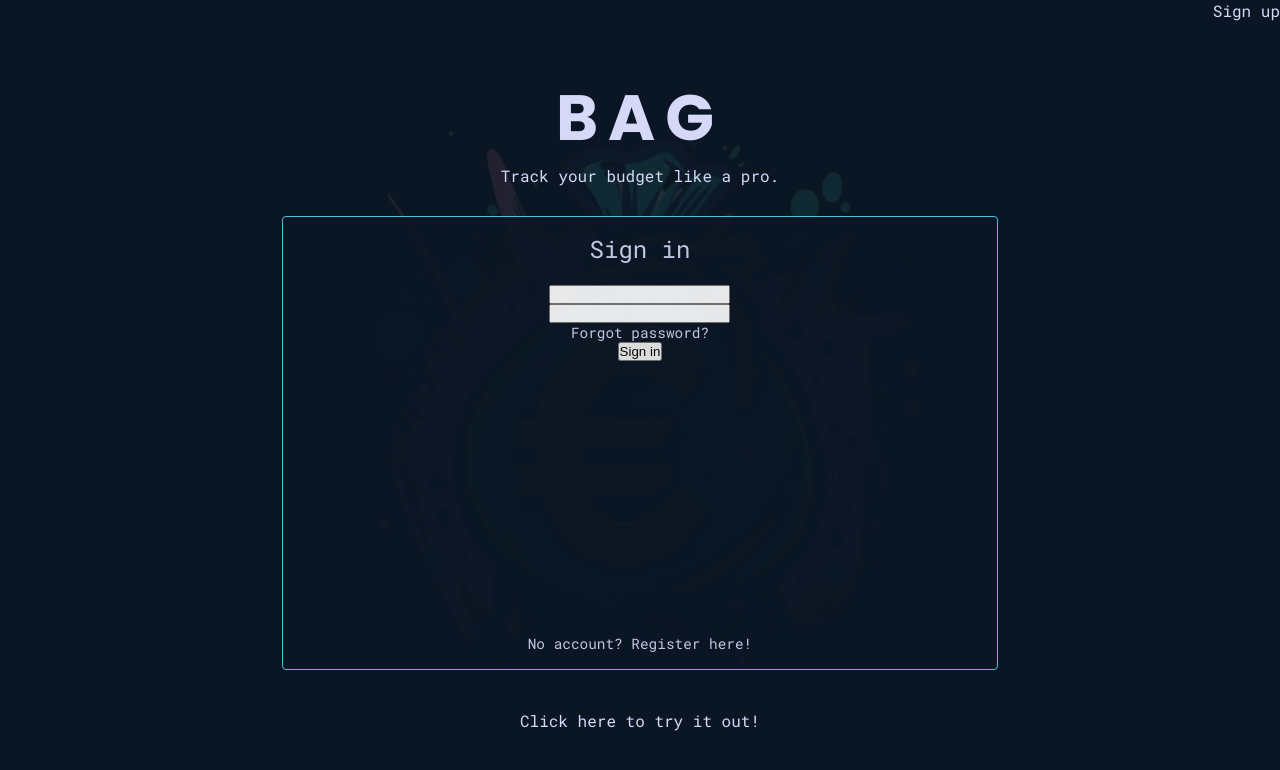
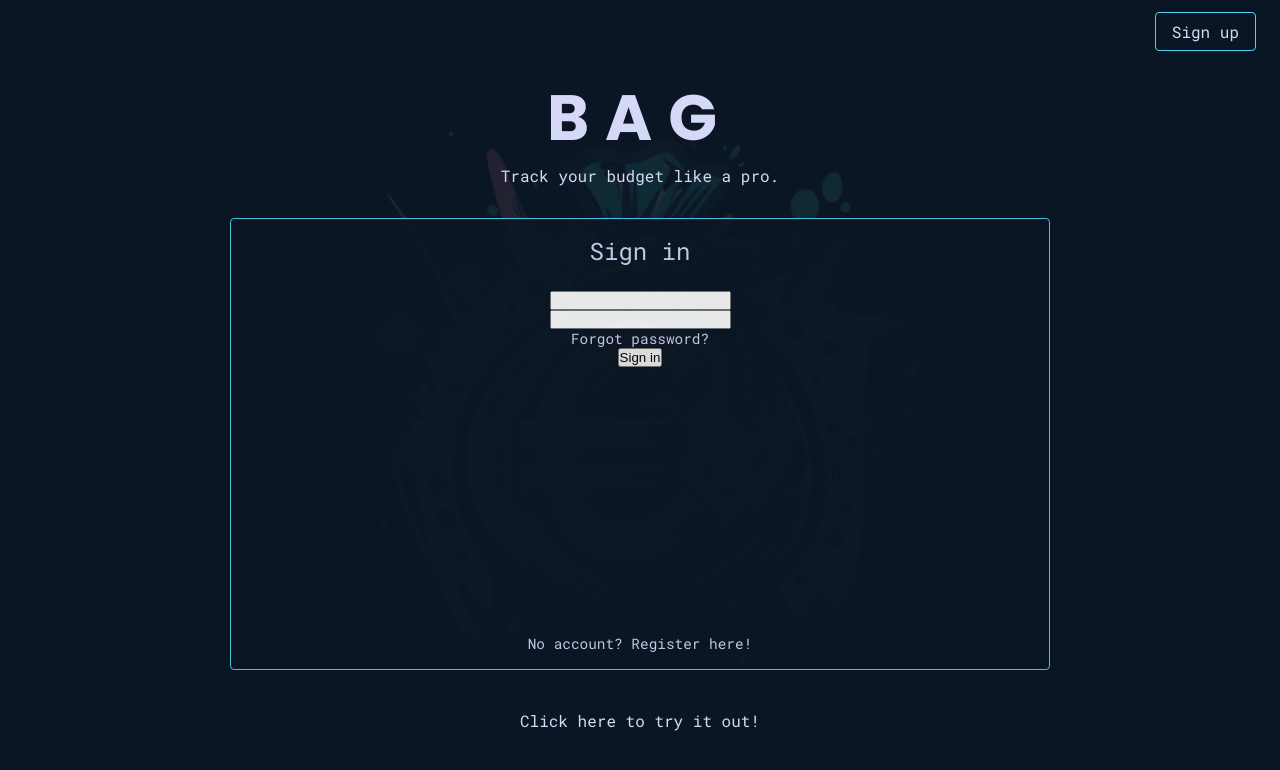
Before and after one commit to reijjo/budget, a React (Vite) app in the folder client/: page / in a window 1280 px wide. Shown: the top 770 px of the page. Built offline with nearby package versions, Linux system fonts and the light colour scheme.

Commit message:
small frontend fixes

```diff
--- a/client/src/assets/css/App.css
+++ b/client/src/assets/css/App.css
@@ -7,14 +7,15 @@
   background-color: var(--bg);
   min-height: 100vh;
   height: 100%;
-  width: 100%;
+  width: calc(100% - 48px);
+  margin: 0 24px;
 }
 
 /* Landing page */
 
 .landing-logo {
   /* border: 1px solid var(--secondary); */
-  width: 80%;
+  width: calc(12 * 8.33%);
   height: 80vh;
   display: flex;
   justify-content: center;
@@ -49,16 +50,16 @@
 .logo-text h1 {
   font-size: 4rem;
   font-weight: 800;
-  letter-spacing: 10px;
+  letter-spacing: 16px;
 }
 
 .logo-inputs {
-  margin-top: 30px;
+  margin-top: 32px;
   padding-top: 16px;
   display: flex;
   flex-direction: column;
   align-items: center;
-  width: 70%;
+  width: calc(8 * 8.33%);
   height: 90%;
   border: 1px solid var(--primarylight);
   border-radius: 4px;
@@ -68,7 +69,7 @@
 }
 
 .login-inputs {
-  margin-top: 20px;
+  margin-top: 24px;
   display: flex;
   flex-direction: column;
   align-items: center;
@@ -87,7 +88,7 @@
 /* Try It Out page */
 
 .balance {
-  width: 80%;
+  width: calc(10 * 8.33%);
   height: 90vh;
   border: 4px solid var(--primary);
   border-radius: 12px;
@@ -139,7 +140,7 @@
 
 .inside-income h3,
 .inside-expenses h3 {
-  margin: 6px;
+  margin: 8px;
   text-align: center;
   color: var(--text);
 }
@@ -256,20 +257,20 @@
 .money-input {
   width: 50%;
   max-width: 300px;
-  padding: 0.8rem 0.4rem;
+  padding: 8px 16px;
   font-size: 1rem;
 }
 
 .money-input-type {
   /* border: 1px solid var(--secondary); */
-  margin-top: 4px;
+  margin-top: 8px;
   width: 50%;
   max-width: 300px;
   height: auto;
   display: grid;
   width: 100%;
   grid-template-columns: repeat(auto-fill, minmax(30%, 1fr));
-  gap: 6px;
+  gap: 8px;
 }
 
 .money-input-type > button {
@@ -282,6 +283,11 @@
   font-family: inherit;
   font-weight: 600;
   letter-spacing: 1px;
+}
+
+.money-input-type > button:hover {
+  cursor: pointer;
+  background-color: var(--primary);
 }
 
 .modal-income-button {
@@ -297,7 +303,7 @@
   width: 50%;
   max-width: 300px;
   height: 50px;
-  margin-top: 20px;
+  margin-top: 24px;
   display: flex;
   flex-direction: row;
   justify-content: space-between;
@@ -305,7 +311,8 @@
 
 .money-input-buttons > button {
   height: 100%;
-  width: 45%;
+  width: 50%;
+
   /* border: none; */
   /* color: var(--text); */
   border-radius: 4px;
@@ -318,6 +325,7 @@
   border: 1px solid var(--primarymid);
   background-color: var(--primarylight);
   color: var(--bg);
+  margin-right: 16px;
 }
 
 .money-input-button-income:hover {
@@ -327,6 +335,7 @@
   border: 1px solid var(--secondary2);
   background-color: var(--secondary);
   color: var(--bg);
+  margin-right: 16px;
 }
 
 .money-input-button-expenses:hover {
@@ -338,3 +347,7 @@
   background-color: inherit;
   color: var(--text);
 }
+
+.money-input-button-cancel:hover {
+  box-shadow: 4px 4px 8px var(--secondary2);
+}
--- a/client/src/pages/Landing.tsx
+++ b/client/src/pages/Landing.tsx
@@ -4,7 +4,18 @@ import { Link } from "react-router-dom";
 const Landing = () => {
   return (
     <div id="landing">
-      <Link to="#" style={{ position: "fixed", top: "0", right: "0" }}>
+      <Link
+        to="#"
+        style={{
+          position: "fixed",
+          top: "0",
+          right: "0",
+          margin: "12px 24px",
+          border: "1px solid var(--primarylight)",
+          borderRadius: "4px",
+          padding: "8px 16px",
+        }}
+      >
         Sign up
       </Link>
       <div className="landing-logo">
```
